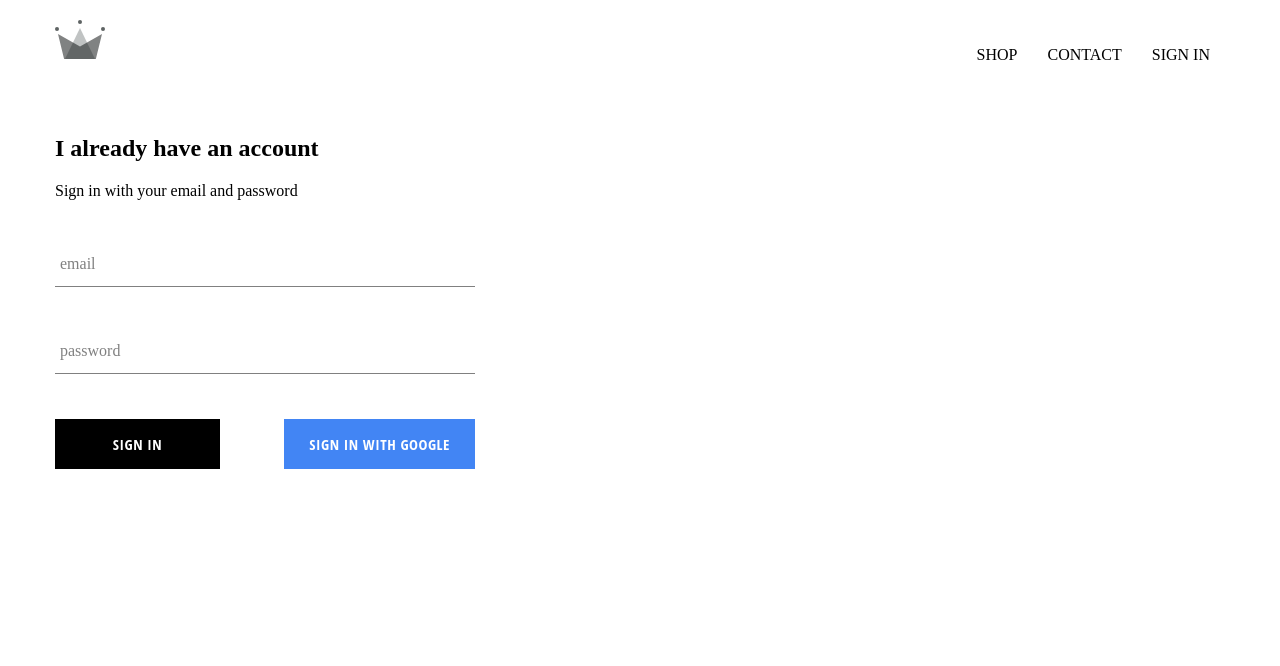
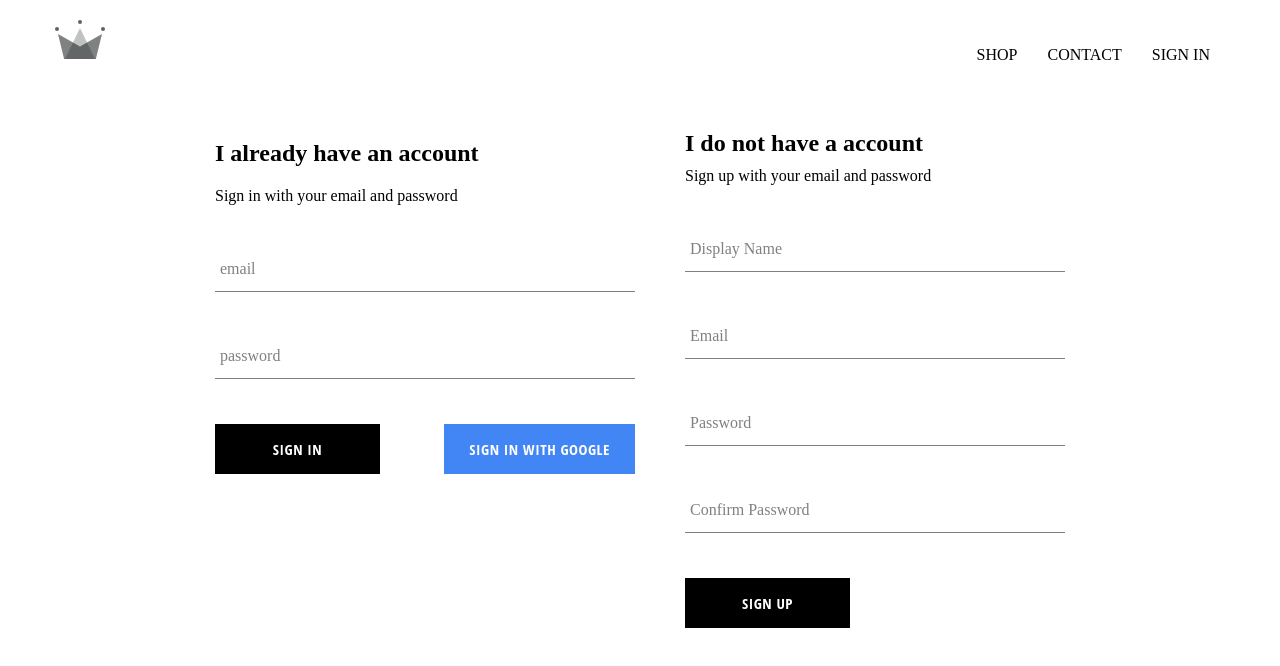
Before and after one commit to silenteyesoncode/E-corp, a React (Create React App) app: page /signin in a window 1280 px wide. Shown: the top 666 px of the page. Built offline with nearby package versions, Linux system fonts and the light colour scheme; no server answers; a web font is replaced by a local one.

Commit message:
sign-up component

```diff
--- a/src/components/sign-in/sign-in.component.jsx
+++ b/src/components/sign-in/sign-in.component.jsx
@@ -1,23 +1,33 @@
 import React from 'react';
+
 import FormInput from '../form-input/form-input.component';
 import CustomButton from '../custom-button/custom-button.component';
-import { signInWithGoogle } from '../../firebase/firebase.utils';
+
+import { auth, signInWithGoogle } from '../../firebase/firebase.utils';
+
 import './sign-in.styles.scss';
 
-
-class SignIn extends React.Component{
+class SignIn extends React.Component {
   constructor(props) {
     super(props);
 
     this.state = {
-      email:'',
-      password:''
-    }
+      email: '',
+      password: ''
+    };
   }
-  handleSubmit = event => {
+
+  handleSubmit = async event => {
     event.preventDefault();
 
-    this.setState({ email: '', password: '' });
+    const { email, password } = this.state;
+
+    try {
+      await auth.signInWithEmailAndPassword(email, password);
+      this.setState({ email: '', password: '' });
+    } catch (error) {
+      console.log(error);
+    }
   };
 
   handleChange = event => {
@@ -51,8 +61,8 @@
           />
           <div className='buttons'>
             <CustomButton type='submit'> Sign in </CustomButton>
-            <CustomButton onClick={signInWithGoogle} isGoogleSignIn >
-            {' '} Sign in with google {' '}
+            <CustomButton onClick={signInWithGoogle} isGoogleSignIn>
+              Sign in with Google
             </CustomButton>
           </div>
         </form>
@@ -61,5 +71,4 @@
   }
 }
 
-
 export default SignIn;
--- /dev/null
+++ b/src/components/sign-up/sign-up.component.jsx
@@ -0,0 +1,103 @@
+import React from 'react';
+
+import FormInput from '../form-input/form-input.component';
+import CustomButton from '../custom-button/custom-button.component';
+
+import { auth, createUserProfileDocument } from '../../firebase/firebase.utils';
+
+import './sign-up.styles.scss';
+
+class SignUp extends React.Component {
+  constructor() {
+    super();
+
+    this.state = {
+      displayName: '',
+      email: '',
+      password: '',
+      confirmPassword: ''
+    };
+  }
+
+  handleSubmit = async event => {
+    event.preventDefault();
+
+    const { displayName, email, password, confirmPassword } = this.state;
+
+    if (password !== confirmPassword) {
+      alert("passwords don't match");
+      return;
+    }
+
+    try {
+      const { user } = await auth.createUserWithEmailAndPassword(
+        email,
+        password
+      );
+
+      await createUserProfileDocument(user, { displayName });
+
+      this.setState({
+        displayName: '',
+        email: '',
+        password: '',
+        confirmPassword: ''
+      });
+    } catch (error) {
+      console.error(error);
+    }
+  };
+
+  handleChange = event => {
+    const { name, value } = event.target;
+
+    this.setState({ [name]: value });
+  };
+
+  render() {
+    const { displayName, email, password, confirmPassword } = this.state;
+    return (
+      <div className='sign-up'>
+        <h2 className='title'>I do not have a account</h2>
+        <span>Sign up with your email and password</span>
+        <form className='sign-up-form' onSubmit={this.handleSubmit}>
+          <FormInput
+            type='text'
+            name='displayName'
+            value={displayName}
+            onChange={this.handleChange}
+            label='Display Name'
+            required
+          />
+          <FormInput
+            type='email'
+            name='email'
+            value={email}
+            onChange={this.handleChange}
+            label='Email'
+            required
+          />
+          <FormInput
+            type='password'
+            name='password'
+            value={password}
+            onChange={this.handleChange}
+            label='Password'
+            required
+          />
+          <FormInput
+            type='password'
+            name='confirmPassword'
+            value={confirmPassword}
+            onChange={this.handleChange}
+            label='Confirm Password'
+            required
+          />
+          <CustomButton type='submit'>SIGN UP</CustomButton>
+        </form>
+      </div>
+    );
+  }
+}
+
+export default SignUp;
--- /dev/null
+++ b/src/components/sign-up/sign-up.styles.scss
@@ -0,0 +1,10 @@
+
+.sign-up {
+    display: flex;
+    flex-direction: column;
+    width: 380px;
+
+    .title {
+      margin: 10px 0;
+    }
+  }
--- a/src/firebase/firebase.utils.js
+++ b/src/firebase/firebase.utils.js
@@ -3,13 +3,14 @@
 import 'firebase/auth';
 
 const config = {
-  apiKey: 'AIzaSyCdHT-AYHXjF7wOrfAchX4PIm3cSj5tn14',
-  authDomain: 'crwn-db.firebaseapp.com',
-  databaseURL: 'https://crwn-db.firebaseio.com',
-  projectId: 'crwn-db',
-  storageBucket: 'crwn-db.appspot.com',
-  messagingSenderId: '850995411664',
-  appId: '1:850995411664:web:7ddc01d597846f65'
+  apiKey: "AIzaSyBkPAuHAojxzlfaPH0C_jWIFhxwQzQnvXc",
+  authDomain: "crown-b9831.firebaseapp.com",
+  databaseURL: "https://crown-b9831.firebaseio.com",
+  projectId: "crown-b9831",
+  storageBucket: "crown-b9831.appspot.com",
+  messagingSenderId: "635088897943",
+  appId: "1:635088897943:web:87556b6507320b680e26d2",
+  measurementId: "G-TER491GZLX"
 };
 
 firebase.initializeApp(config);
--- a/src/pages/sign-in-and-sign-up/sign-in-and-sign-up.component.jsx
+++ b/src/pages/sign-in-and-sign-up/sign-in-and-sign-up.component.jsx
@@ -1,10 +1,13 @@
 import React from 'react';
 import SignIn from '../../components/sign-in/sign-in.component';
+import SignUp from '../../components/sign-up/sign-up.component';
+
 import './sign-in-and-sign-up.styles.scss';
 
 const SignInAndSignUpPage = () => (
   <div className='sign-in-and-sign-up'>
     <SignIn />
+    <SignUp />
   </div>
 );
 
--- a/src/pages/sign-in-and-sign-up/sign-in-and-sign-up.styles.scss
+++ b/src/pages/sign-in-and-sign-up/sign-in-and-sign-up.styles.scss
@@ -0,0 +1,6 @@
+.sign-in-and-sign-up {
+    width: 850px;
+    display: flex;
+    justify-content: space-between;
+    margin: 30px auto;
+  }
```
